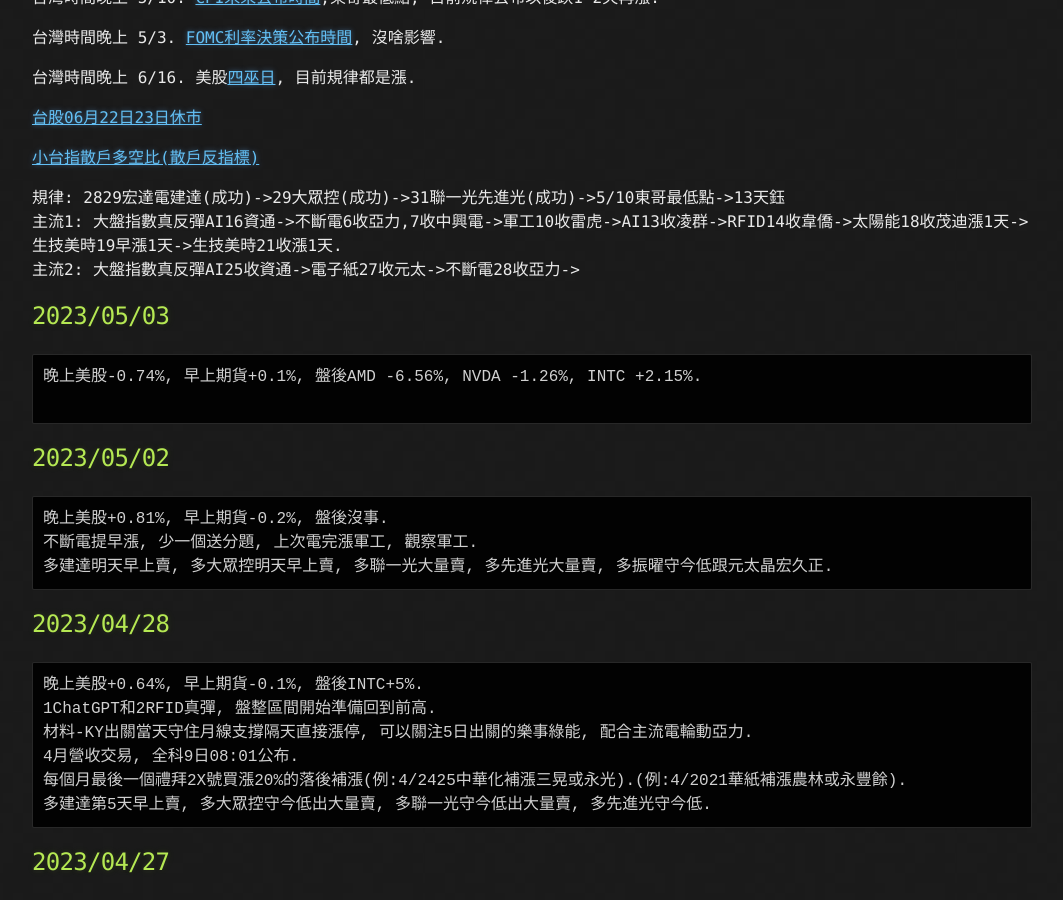
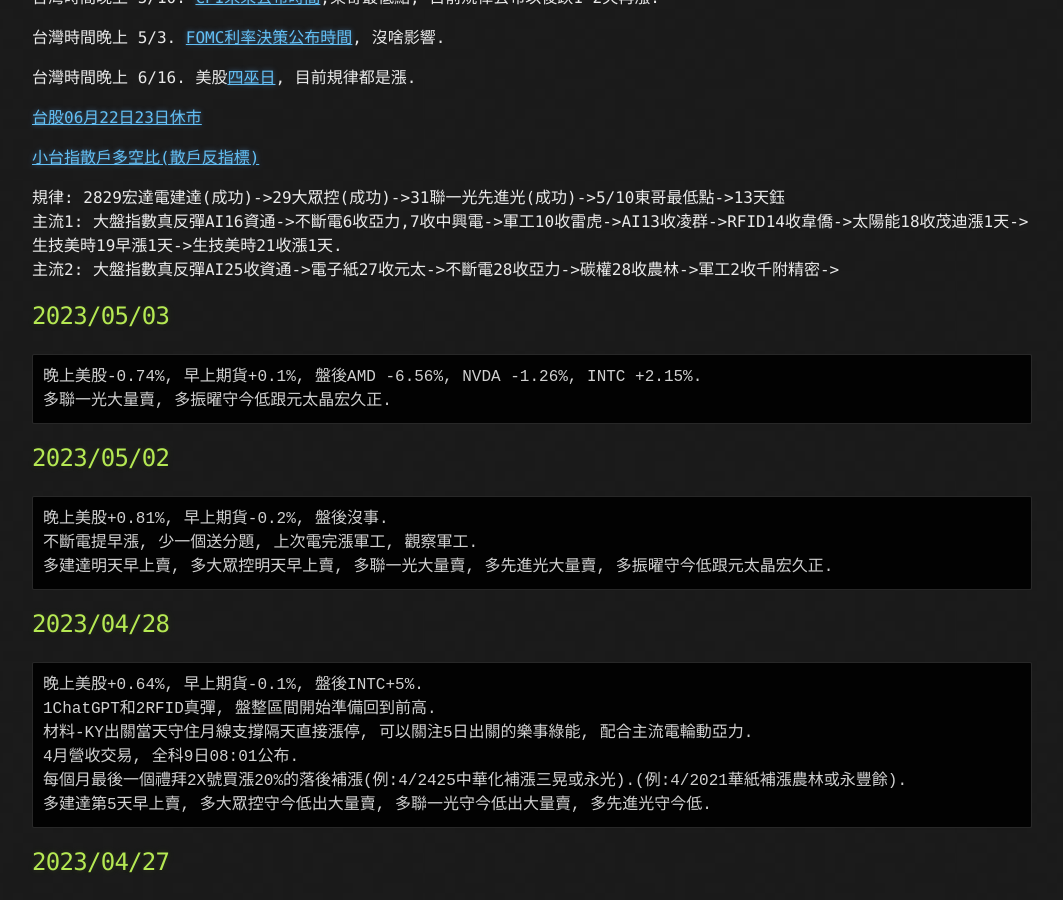
Before and after one commit to lepg5487/Stock_God, a Jekyll site: the page built from index.md, in a window 1280 px wide and 900 px high, scrolled down 352 px. Shown: the whole window, without its empty margins (108-1171 px from the left). Built offline with Jekyll 4.4.1, drawn with Linux system fonts in a browser that asks for light colours; our own code applies the rules of GitHub Pages for plain Markdown files.

Commit message:
Update index.md

````diff
--- a/index.md
+++ b/index.md
@@ -18,12 +18,12 @@
 
 規律: 2829宏達電建達(成功)->29大眾控(成功)->31聯一光先進光(成功)->5/10東哥最低點->13天鈺
 主流1: 大盤指數真反彈AI16資通->不斷電6收亞力,7收中興電->軍工10收雷虎->AI13收凌群->RFID14收韋僑->太陽能18收茂迪漲1天->生技美時19早漲1天->生技美時21收漲1天.
-主流2: 大盤指數真反彈AI25收資通->電子紙27收元太->不斷電28收亞力->
+主流2: 大盤指數真反彈AI25收資通->電子紙27收元太->不斷電28收亞力->碳權28收農林->軍工2收千附精密->
 
 ## 2023/05/03
 ```
 晚上美股-0.74%, 早上期貨+0.1%, 盤後AMD -6.56%, NVDA -1.26%, INTC +2.15%.
-
+多聯一光大量賣, 多振曜守今低跟元太晶宏久正.
 ```
 
 ## 2023/05/02
````
